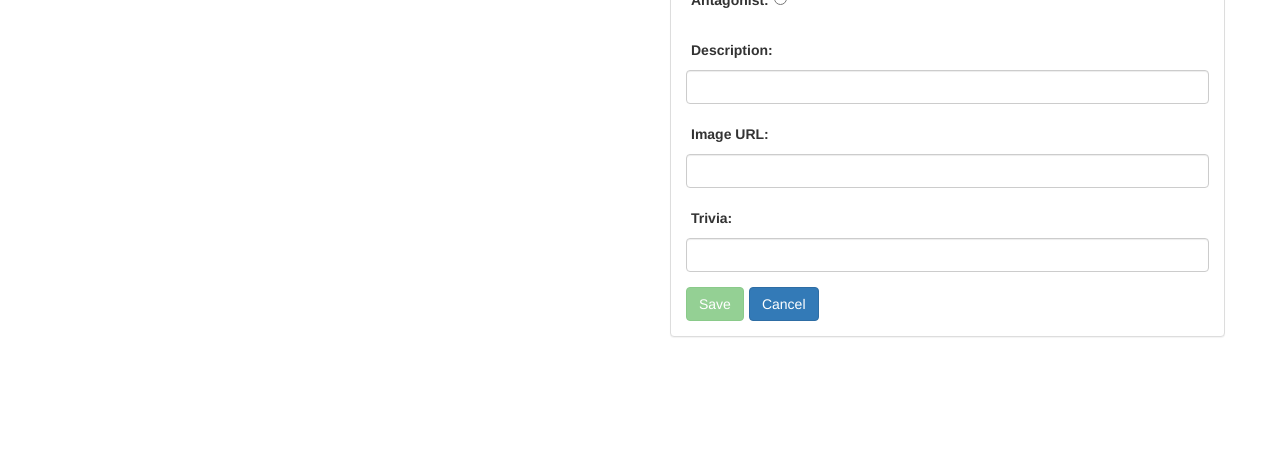
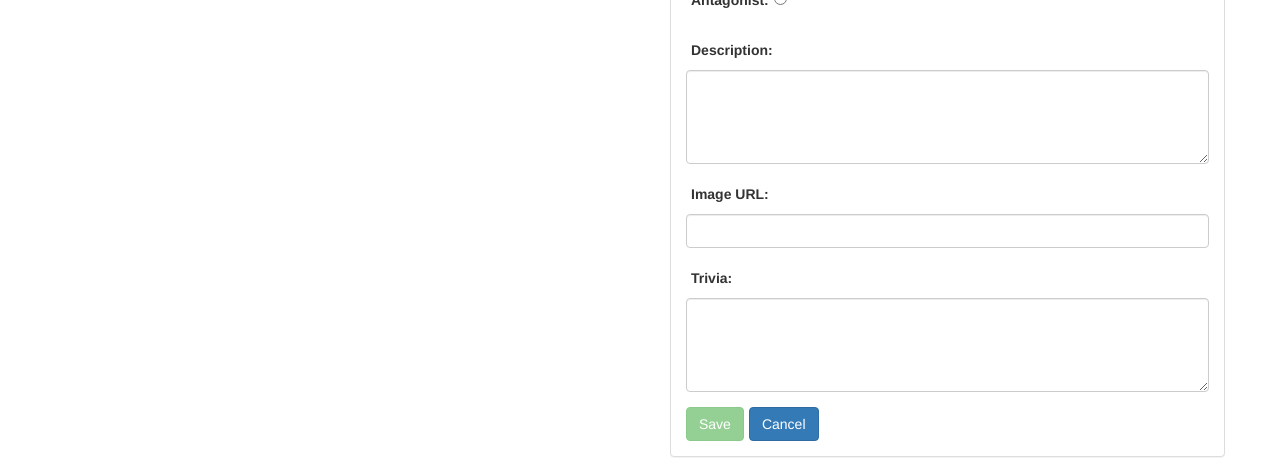
Before and after one commit to ar-byu/wdd430-final, an Angular app in the folder disneyAnimationApp/: page /characters/new in a window 1280 px wide. Shown: the part 341-799 px from the top of the page. Built offline with nearby package versions, Linux system fonts and the light colour scheme; no server answers.

Commit message:
Added textareas to large text inputs

```diff
--- a/disneyAnimationApp/src/app/characters/character-edit/character-edit.component.html
+++ b/disneyAnimationApp/src/app/characters/character-edit/character-edit.component.html
@@ -47,15 +47,14 @@
         <div class="row">
           <div class="col-sm-12 form-group">
             <label for="description">Description:</label>
-            <input
-              type="text"
-              id="description"
+            <textarea id="description"
             class="form-control invalid"
-              size="150"
-              max="255"
+            rows="4" cols="120"
             name="description"
             [ngModel]="character?.description"
-              >
+            #name="ngModel"
+            required>
+            </textarea>
           </div>
         </div>
 
@@ -77,17 +76,14 @@
         <div class="row">
             <div class="col-sm-12 form-group">
                 <label for="trivia">Trivia:</label>
-                <input
-                    type="text"
-                    id="trivia"
+                <textarea id="trivia"
                 class="form-control invalid"
-                    size="120"
-                    max="120"
+                rows="4" cols="120"
                 name="trivia"
                 [ngModel]="character?.trivia"
                 #name="ngModel"
-                    required
-                    >
+                required>
+                </textarea>
             </div>
         </div>
         <!---
--- a/disneyAnimationApp/src/app/eras/era-edit/era-edit.component.html
+++ b/disneyAnimationApp/src/app/eras/era-edit/era-edit.component.html
@@ -48,17 +48,14 @@
             <div class="row">
                 <div class="col-sm-12 form-group">
                     <label for="description">Description:</label>
-                    <input
-                    type="text"
-                    id="description"
+                    <textarea id="description"
                     class="form-control required"
-                    size="120"
-                    max="300"
+                    rows="4" cols="120"
                     name="description"
                     [ngModel]="era?.description"
                     #name="ngModel"
                     required
-                    >
+                    ></textarea>
                 </div>
             </div>
             <div class="row">
--- a/disneyAnimationApp/src/app/movies/movie-edit/movie-edit.component.html
+++ b/disneyAnimationApp/src/app/movies/movie-edit/movie-edit.component.html
@@ -65,17 +65,13 @@
             <div class="row">
                 <div class="col-sm-12 form-group">
                     <label for="Trivia">Trivia:</label>
-                    <input
-                    type="text"
-                    id="trivia"
+                    <textarea id="trivia"
                     class="form-control required"
-                    size="120"
-                    max="500"
+                    rows="4" cols="120"
                     name="trivia"
                     [ngModel]="movie?.trivia"
                     #name="ngModel"
-                    required
-                    >
+                    required></textarea>
                 </div>
             </div>
             <div class="row">
```
Lines whose indentation alone changed are shown as unchanged.
